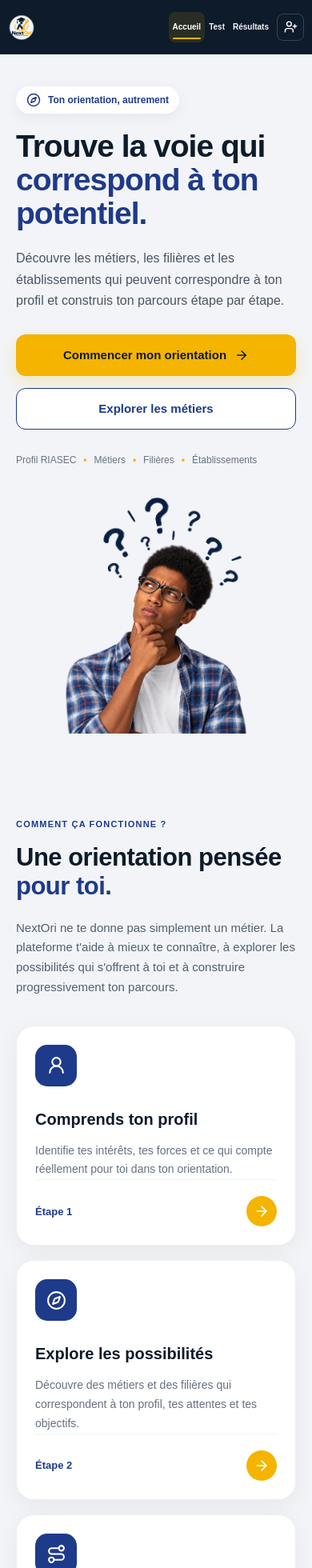
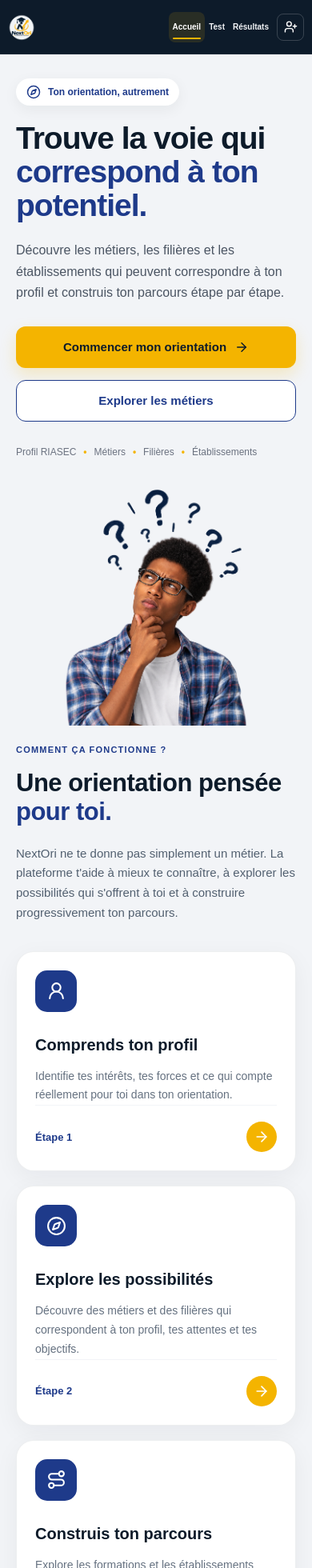
Before and after one commit to NextOri/NextOri-version1, a React (Vite) app in the folder Frontend/: page / in a window 390 px wide. Shown: the top 1960 px of the page at 80% size. Built offline with nearby package versions, Linux system fonts and the light colour scheme; no server answers.

Commit message:
Ajuster l'espacement entre HeroSection et FeaturesSection

```diff
--- a/Frontend/src/pages/Home.jsx
+++ b/Frontend/src/pages/Home.jsx
@@ -1,7 +1,5 @@
 import Navbar from "../components/Navbar";
 import Footer from "../components/Footer";
-
-
 import HeroSection from "../components/HeroSection";
 import FeaturesSection from "../components/FeaturesSection";
 import CTASection from "../components/CTASection";
--- a/Frontend/src/styles/FeaturesSection.css
+++ b/Frontend/src/styles/FeaturesSection.css
@@ -2,7 +2,7 @@
     width: 100%;
     box-sizing: border-box;
 
-    padding: 56px 6vw 80px;
+    padding: 16px 6vw 70px;
 
     background: #F2F4F7;
 }
@@ -260,11 +260,11 @@
 @media (max-width: 900px) {
 
     .features-section {
-        padding: 65px 30px;
+        padding: 16px 30px 60px;
     }
 
     .features-introduction {
-        margin-bottom: 45px;
+        margin-bottom: 40px;
     }
 
     .features-steps {
@@ -282,7 +282,7 @@
 @media (max-width: 600px) {
 
     .features-section {
-        padding: 55px 20px;
+        padding: 12px 20px 50px;
     }
 
 
--- a/Frontend/src/styles/HeroSection.css
+++ b/Frontend/src/styles/HeroSection.css
@@ -2,13 +2,13 @@
 
     background: #F2F4F7;
 
-    min-height: min(650px, calc(100vh - 80px));
+    min-height: min(580px, calc(100vh - 90px));
 
     display: flex;
 
     align-items: center;
 
-    padding: 56px 40px;
+    padding: 42px 40px 16px;
 
 }
 
@@ -312,7 +312,7 @@
 
         min-height: auto;
 
-        padding: 52px 25px;
+        padding: 38px 25px 12px;
 
     }
 
@@ -357,7 +357,7 @@
 
     .hero-section {
 
-        padding: 40px 20px 48px;
+        padding: 30px 20px 8px;
 
     }
 
```
